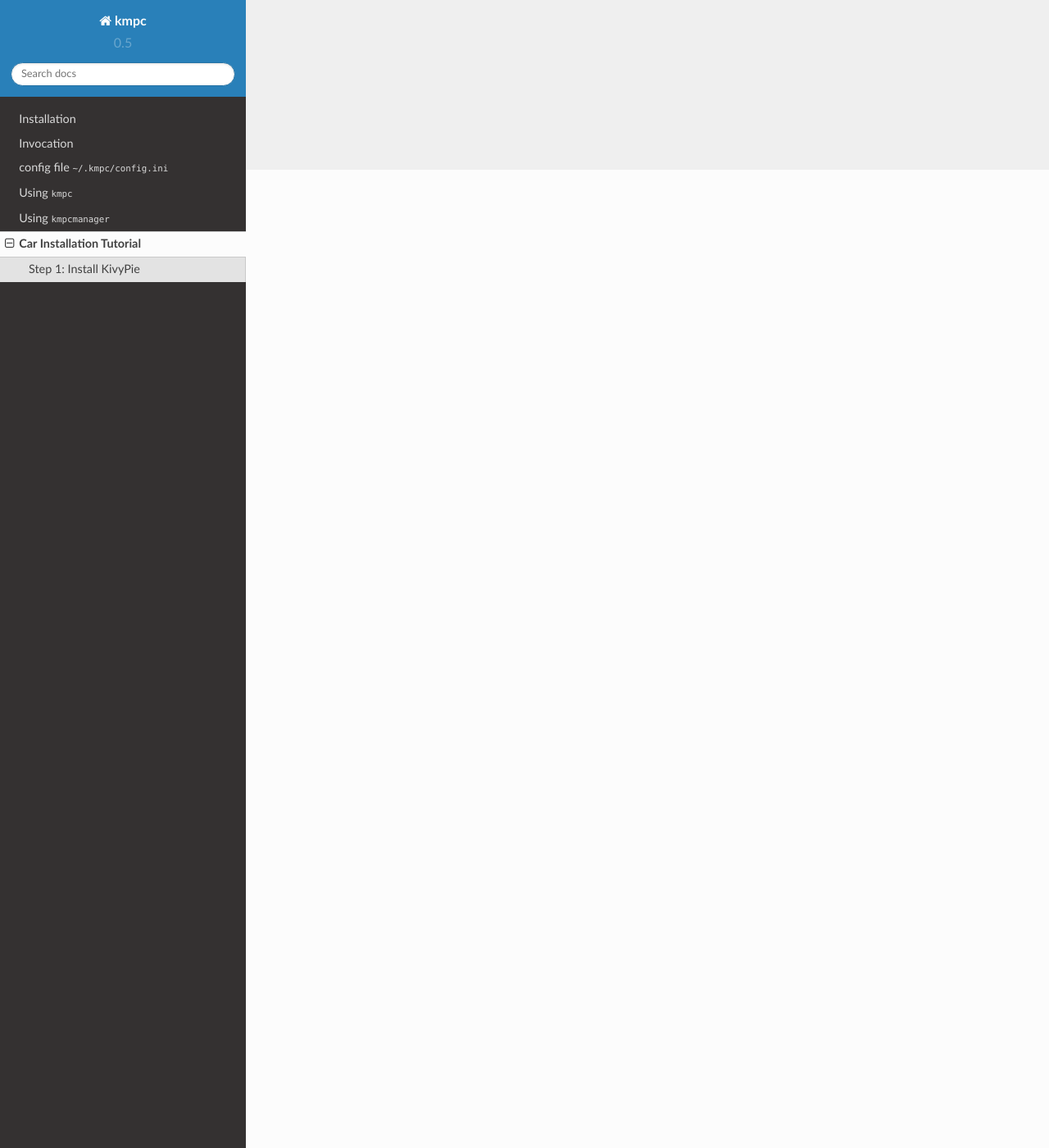
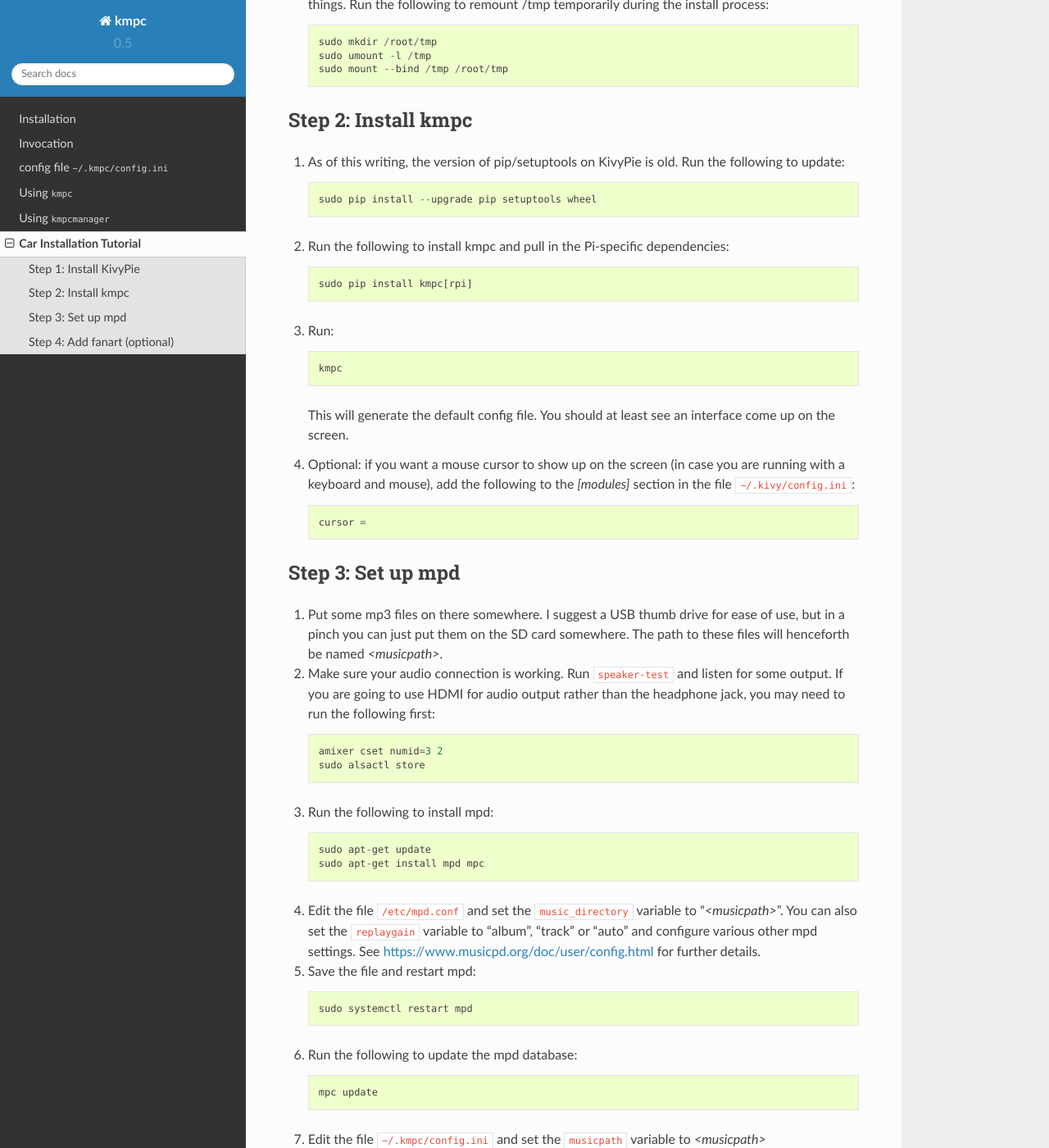
Before and after one commit to eratosthene/kmpc, a Sphinx documentation site: the page built from docs/kivypie.rst, in a window 1280 px wide and 1400 px high, scrolled down 1193 px. Shown: the whole window at 82% size. Built offline with Sphinx 7.4.7 and the Read the Docs theme 2.0.0, drawn with Linux system fonts in a browser that asks for light colours; some of the changed text lies outside the part shown.

Commit message:
more docs for kivypie

```diff
--- a/docs/kivypie.rst
+++ b/docs/kivypie.rst
@@ -16,11 +16,150 @@
 #. Unzip the downloaded file and flash it to a MicroSD card. I recommend using
    `Etcher <https://etcher.io/>`_. Boot your Pi with this card.
 #. Read the `KivyPie FAQ Page <http://kivypie.mitako.eu/kivy-faq.html>`_ to
-   understand how you can connect to it. In particular, if it is not connected
-   to ethernet, you'll need to connect a keyboard to run ``pipaos-setwifi`` in
-   order to get wifi working. Everything else can be done via SSH.
-#. Login with the credentials given in the FAQ. The rest of the guide will use
-   the default user, however if you wish to add a new user and do everything
-   with that it should be fine, just adjust accordingly.
-#. Run ``sudo pip install kmpc[rpi]`` to install kmpc. This will pull in the
-   Pi-specific dependencies.
+   understand how you can connect to it. The latest version (as of this
+   writing) has a new method to configure the network that doesn't seem to be
+   documented however. If you need wifi, do the following:
+   #. Power down the Pi and mount the SD card on your desktop.
+   #. Edit the file ``interfaces`` in the root of the SD card.
+
+   #. Change the line::
+
+        wpa-ssid pipaos
+
+      to::
+
+        wpa-ssid <whatever-your-ssid-is>
+
+   #. Change the line::
+
+        wpa-psk pipa123pass
+
+      to::
+
+        wpa-psk <whatever-your-passphrase-is>
+
+   #. Save the changes, eject the SD card, put it back in the Pi and boot.
+#. Login with the credentials given in the FAQ, either with a physical
+   keyboard or via SSH. The rest of the guide will use the default user,
+   however if you wish to add a new user and do everything with that it should
+   be fine, just adjust accordingly.
+#. You'll need to expand your root volume to use the whole SD card. Run
+
+   ::
+
+     sudo pipaos-config
+
+   choose *Expand Filesystem*, hit enter a few times, let the Pi reboot, then
+   log back in.
+#. KivyPie mounts an extremely small tmpfs at /tmp, which interferes with pip's
+   ability to install things. Run the following to remount /tmp temporarily
+   during the install process::
+
+     sudo mkdir /root/tmp
+     sudo umount -l /tmp
+     sudo mount --bind /tmp /root/tmp
+
+********************
+Step 2: Install kmpc
+********************
+
+#. As of this writing, the version of pip/setuptools on KivyPie is old. Run the
+   following to update::
+
+     sudo pip install --upgrade pip setuptools wheel
+
+#. Run the following to install kmpc and pull in the Pi-specific dependencies::
+
+     sudo pip install kmpc[rpi]
+
+#. Run::
+
+     kmpc
+
+   This will generate the default config file. You should at least see an
+   interface come up on the screen.
+
+#. Optional: if you want a mouse cursor to show up on the screen (in case you
+   are running with a keyboard and mouse), add the following to the *[modules]*
+   section in the file ``~/.kivy/config.ini``::
+
+     cursor =
+
+******************
+Step 3: Set up mpd
+******************
+
+#. Put some mp3 files on there somewhere. I suggest a USB thumb drive for ease
+   of use, but in a pinch you can just put them on the SD card somewhere. The
+   path to these files will henceforth be named *\<musicpath\>*.
+
+#. Make sure your audio connection is working. Run ``speaker-test`` and listen
+   for some output. If you are going to use HDMI for audio output rather than
+   the headphone jack, you may need to run the following first::
+
+     amixer cset numid=3 2
+     sudo alsactl store
+
+#. Run the following to install mpd::
+
+     sudo apt-get update
+     sudo apt-get install mpd mpc
+
+#. Edit the file ``/etc/mpd.conf`` and set the ``music_directory`` variable to
+   "*\<musicpath\>*". You can also set the ``replaygain`` variable to "album",
+   "track" or "auto" and configure various other mpd settings. See
+   https://www.musicpd.org/doc/user/config.html for further details.
+
+#. Save the file and restart mpd::
+
+     sudo systemctl restart mpd
+
+#. Run the following to update the mpd database::
+
+     mpc update
+
+#. Edit the file ``~/.kmpc/config.ini`` and set the ``musicpath`` variable to
+   *\<musicpath\>*
+
+#. Save the file and run ``kmpc`` again. You should now be able to browse the
+   library, add files to the playlist, and generally use the app.
+
+*****************************
+Step 4: Add fanart (optional)
+*****************************
+
+The directory structure for fanart is as follows, with *fanartpath* as the
+root folder::
+
+  fanartpath
+  ├── 078a9376-3c04-4280-b7d7-b20e158f345d    # musicbrainz artistid
+  │   ├── __Artist Name__                     # empty file, optional
+  │   ├── artistbackground                    # player background images
+  │   │   ├── 132224.jpg                      # you can have as many
+  │   │   ├── 39392.jpg                       # as you want
+  │   │   ├── 4679.jpg                        # or none at all
+  │   │   ├── 4680.jpg                        # format is 1280x720 JPG
+  │   │   └── 7578.jpg
+  │   ├── logo                                # artist logo images
+  │   │   ├── 130819.png                      # you can have as many
+  │   │   ├── 45979.png                       # as you want
+  │   │   ├── 15469.png                       # or none at all
+  │   │   ├── 47981.png                       # format is transparent PNG
+  │   │   ├── 39562.png                       # maximum 800x310
+  │   │   └── 5624.png
+  │   └── badge                               # artist badge images
+  │       ├── 130819.png                      # you can have as many
+  │       ├── 45979.png                       # as you want
+  │       ├── 15469.png                       # or none at all
+  │       ├── 47981.png                       # format is transparent PNG
+  │       ├── 39562.png                       # squarish aspect ratio
+  │       └── 5624.png
+  └── 391c9402-6688-4c3d-8f3d-d320d31b4de9    # and so on
+      ├── __Another Artist__
+      └── logo
+          └── 154355.png
+
+Once you've added some art, edit the file ``~/.kmpc/config.ini`` and change the
+``fanartpath`` variable to *fanartpath*, then restart kmpc. You should now see
+logos and background images for the artists that have images in the fanart
+folder.
```
